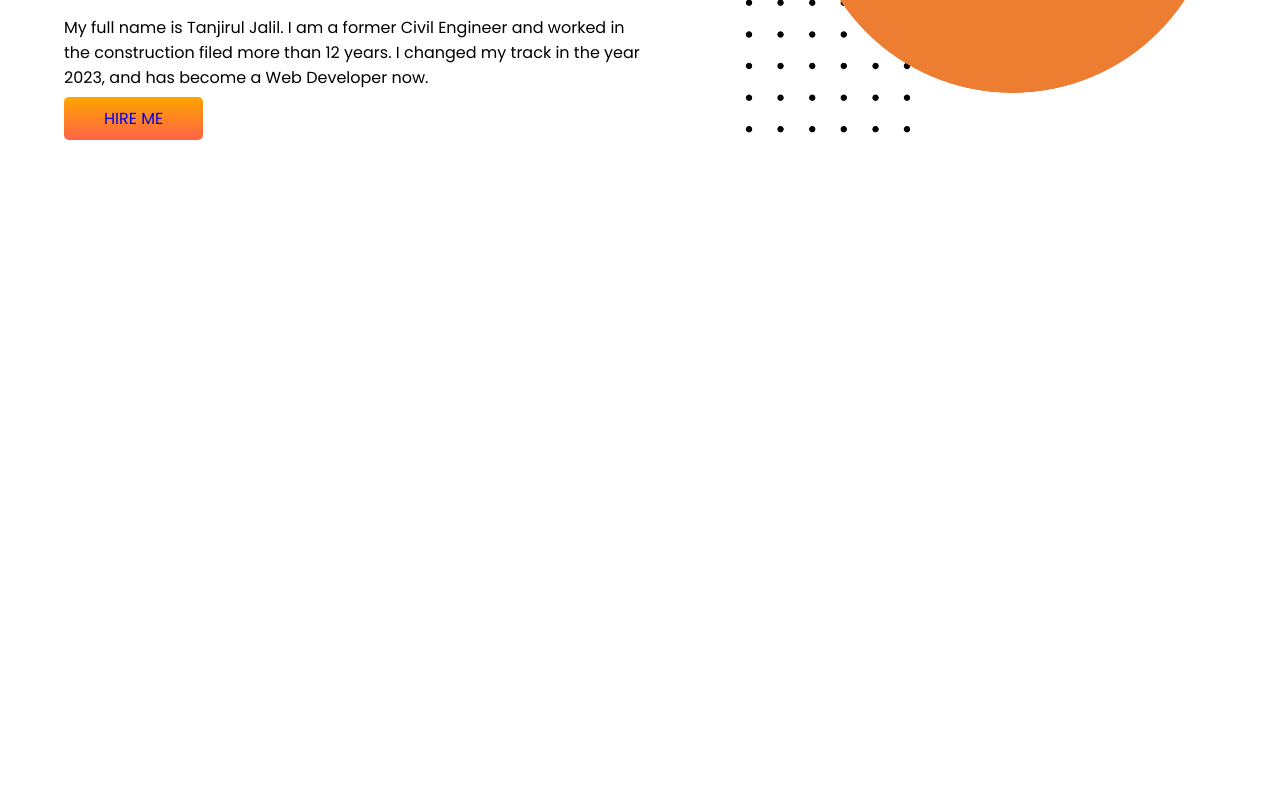
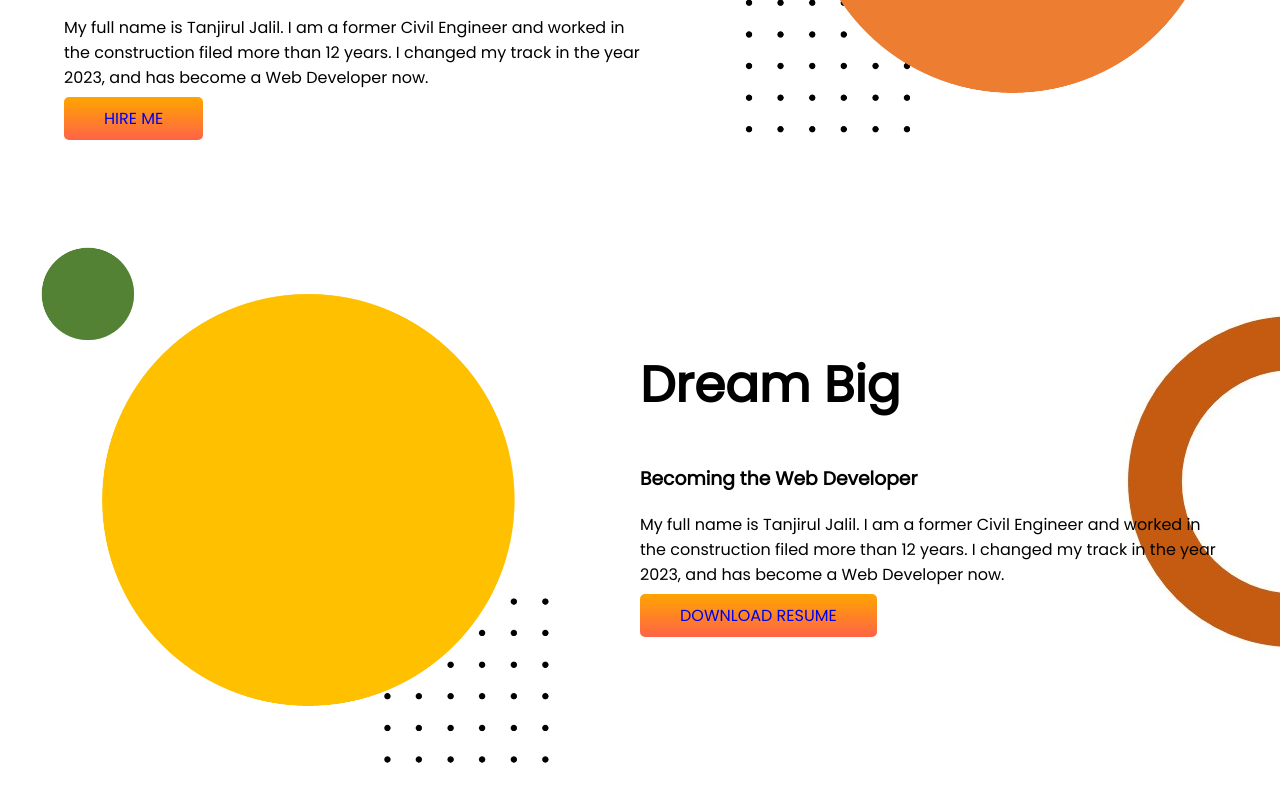
Before and after one commit to Tanjirul-Jalil/developer-portfolio, a plain HTML site: page index.html in a window 1280 px wide. Shown: the part 437-1226 px from the top of the page. Before the commit the page ends 800 px from the top, so only its background shows below. Drawn offline with Linux system fonts and the light colour scheme.

Commit message:
Section-2 Done

```diff
--- a/index.html
+++ b/index.html
@@ -27,6 +27,20 @@
         </div>
     </section>
 
+    <section class="side-image-2">
+        <div class="half-width">
+            <img src="images/section-2.PNG" alt="">
+        </div>
+        <div id="first-text" class="half-width">
+            <h1>Dream Big</h1>
+            <h3>Becoming the Web Developer</h3>
+            <p>My full name is Tanjirul Jalil. I am a former Civil Engineer and worked in the construction filed more
+                than 12 years. I changed my track in the year 2023, and has become a Web Developer now.</p>
+            <a class="link-button" target=_blank href="https://facebook.com">DOWNLOAD RESUME</a>
+        </div>
+
+    </section>
+
 </body>
 
 </html>
--- a/style.css
+++ b/style.css
@@ -41,3 +41,9 @@ section {
     background-image: url(images/header-banner.jpg);
     background-repeat: no-repeat;
 }
+
+.side-image-2 {
+    background-image: url(images/side-image-2.jpg);
+    background-repeat: no-repeat;
+    background-position: right;
+}
```
